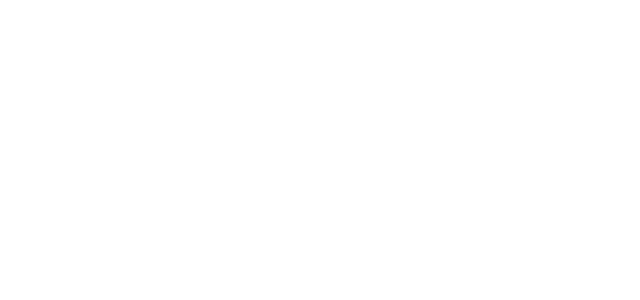
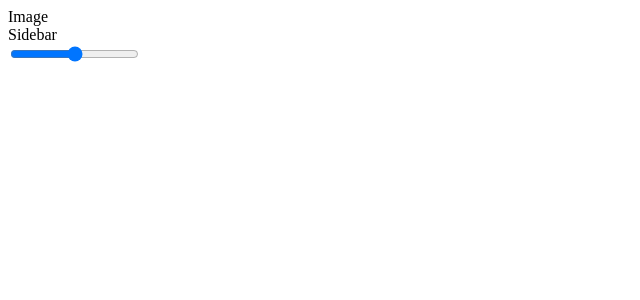
Before and after one commit to ryan258/react-photo-editor, a React (Create React App) app: page / in a window 1280 px wide. Shown: the top 300 px of the page, without its empty margins (0-640 px from the left). Built offline with nearby package versions, Linux system fonts and the light colour scheme.

Commit message:
Add HTML structure and Slider component.

```diff
--- a/src/App.js
+++ b/src/App.js
@@ -1,8 +1,15 @@
 import React from "react";
 import "./App.css";
+import Slider from "./components/Slider";
 
 function App() {
-  return null;
+  return (
+    <div className="container">
+      <div className="main-image">Image</div>
+      <div className="sidebar">Sidebar</div>
+      <Slider />
+    </div>
+  );
 }
 
 export default App;
--- /dev/null
+++ b/src/components/Slider.js
@@ -0,0 +1,9 @@
+import React from "react";
+
+export default function Slider() {
+  return (
+    <div className="slider-container">
+      <input type="range" name="" id="" className="slider" />
+    </div>
+  );
+}
```
Also changed, not shown: 1 other file (tests, documents, lock files or other folders).
